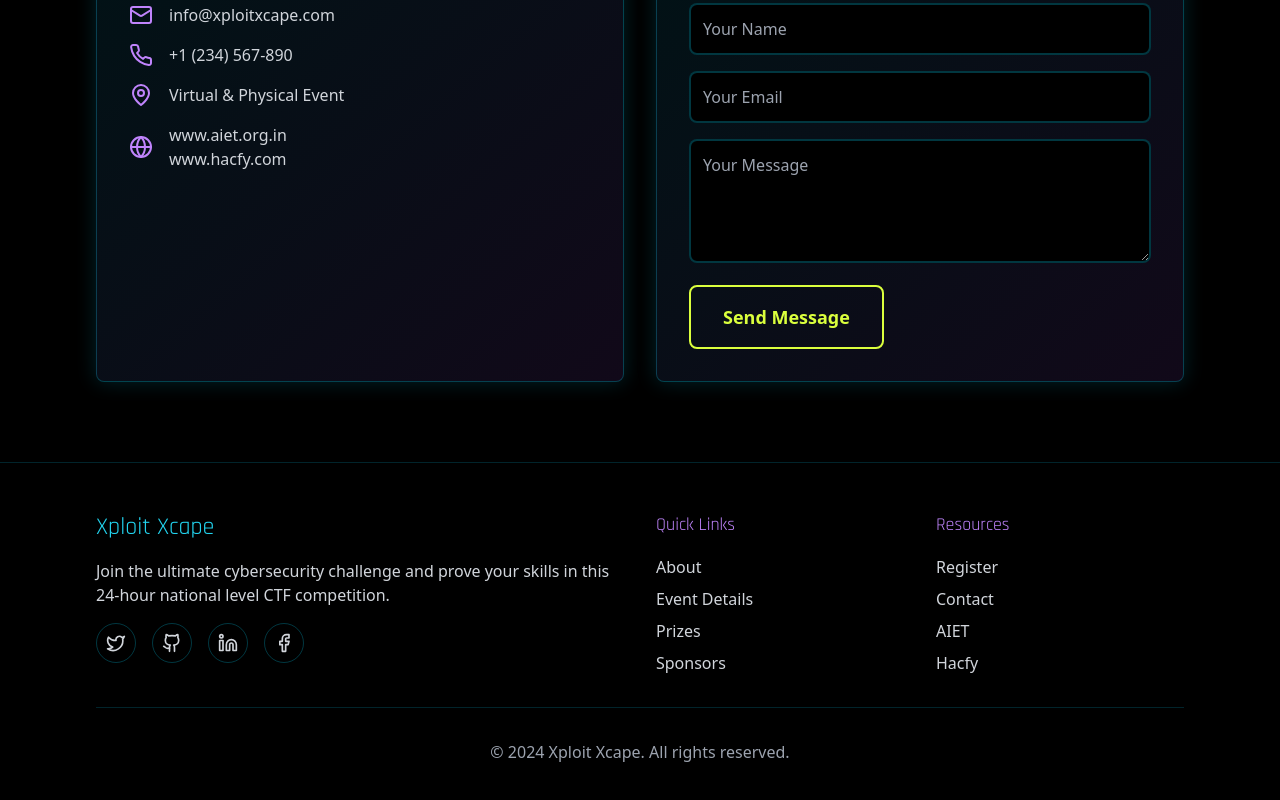
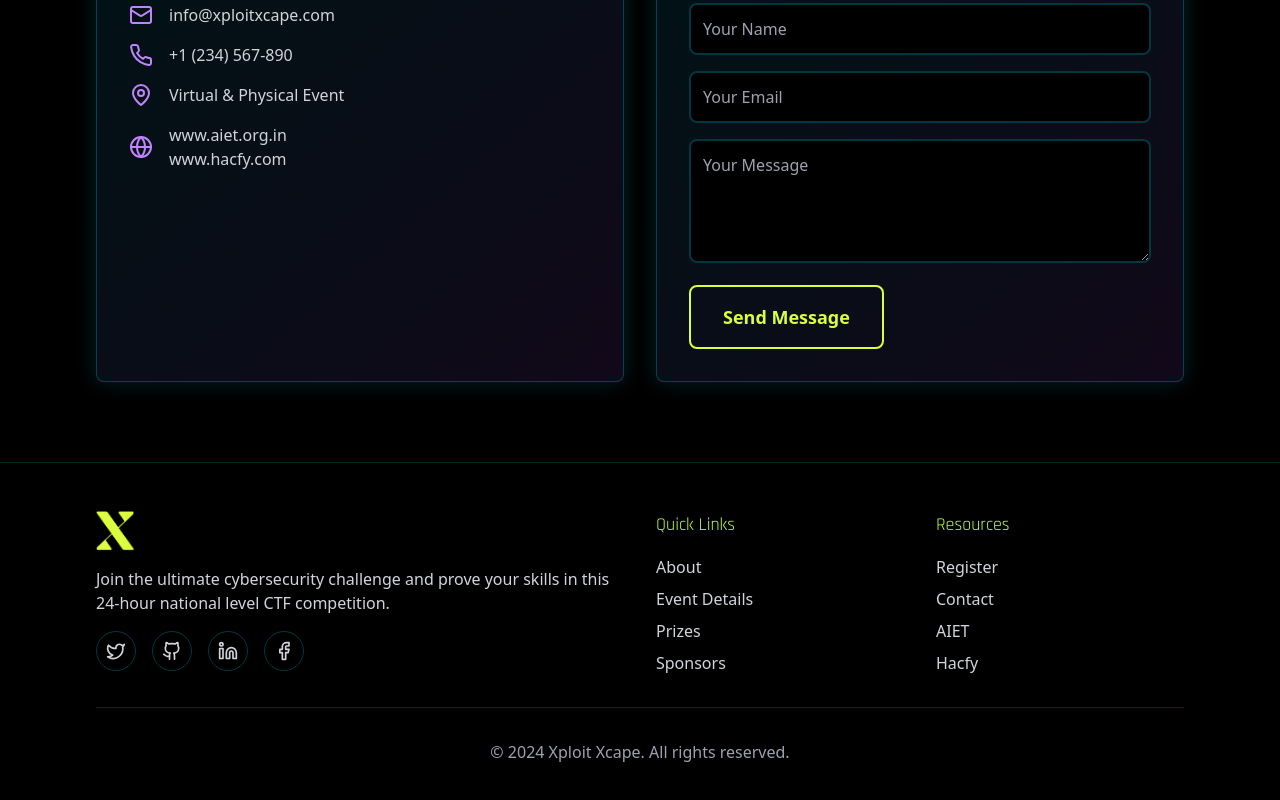
Before and after one commit to Abhishekrgadad/HacFy-CTF, a React (Vite) app: page / in a window 1280 px wide. Shown: the part 5003-5803 px from the top of the page. Built offline with nearby package versions, Linux system fonts and the light colour scheme.

Commit message:
updated footer componenets

```diff
--- a/src/components/Footer.tsx
+++ b/src/components/Footer.tsx
@@ -7,7 +7,10 @@ const Footer = () => {
       <div className="max-w-6xl mx-auto px-4 sm:px-6 lg:px-8">
         <div className="grid grid-cols-1 md:grid-cols-4 gap-8">
           <div className="col-span-1 md:col-span-2">
-            <h3 className="text-2xl font-cyber text-cyan-400 mb-4">Xploit Xcape</h3>
+            <div className="flex items-center gap-3 mb-4">
+              <img src="/src/assets/logo.png" alt="Xploit Xcape Logo" className="w-25 h-10" />
+
+            </div>
             <p className="text-gray-300 mb-4">
               Join the ultimate cybersecurity challenge and prove your skills in this
               24-hour national level CTF competition.
@@ -21,7 +24,7 @@ const Footer = () => {
           </div>
 
           <div>
-            <h4 className="text-lg font-cyber text-purple-400 mb-4">Quick Links</h4>
+            <h4 className="text-lg font-cyber text-[#bdff3d] mb-4">Quick Links</h4>
             <ul className="space-y-2">
               <FooterLink href="#about">About</FooterLink>
               <FooterLink href="#event-details">Event Details</FooterLink>
@@ -31,7 +34,7 @@ const Footer = () => {
           </div>
 
           <div>
-            <h4 className="text-lg font-cyber text-purple-400 mb-4">Resources</h4>
+            <h4 className="text-lg font-cyber text-[#bdff3d] mb-4">Resources</h4>
             <ul className="space-y-2">
               <FooterLink href="#registration">Register</FooterLink>
               <FooterLink href="#contact">Contact</FooterLink>
@@ -54,7 +57,7 @@ const Footer = () => {
 const SocialLink = ({ href, icon: Icon }: { href: string; icon: any }) => (
   <a
     href={href}
-    className="w-10 h-10 rounded-full border border-cyan-500/30 flex items-center justify-center text-gray-300 hover:text-cyan-400 hover:border-cyan-400 transition-colors"
+    className="w-10 h-10 rounded-full border border-cyan-500/30 flex items-center justify-center text-gray-300 hover:text-cyan-400 hover:border-[#dbff3d] transition-colors"
   >
     <Icon className="w-5 h-5" />
   </a>
```
